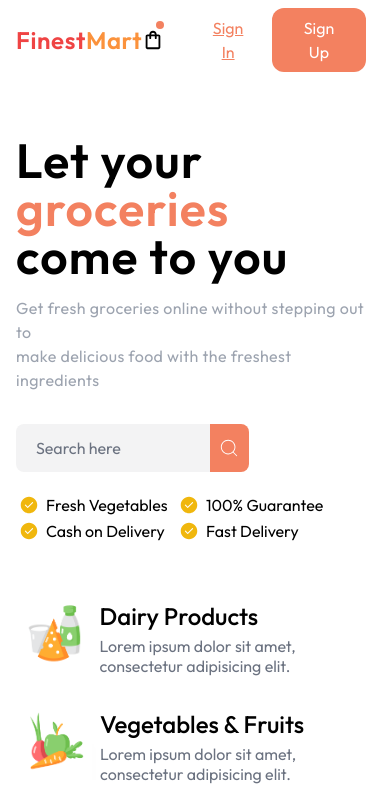
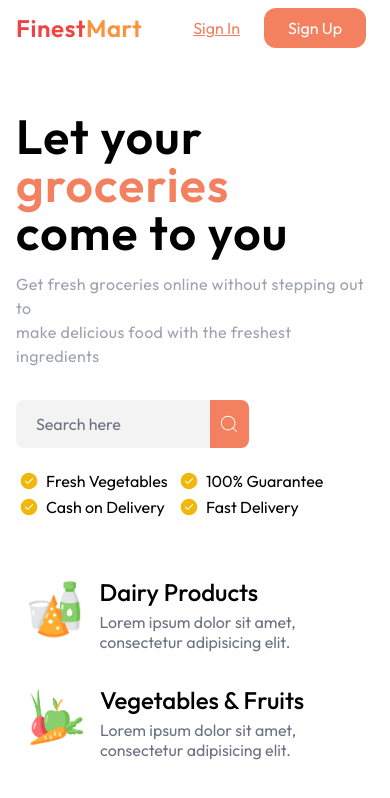
Before and after one commit to shivansh-pandey-531/FinestMart-frontend, a React (Vite) app: page / in a window 390 px wide. Shown: the top 798 px of the page. Built offline with nearby package versions, Linux system fonts and the light colour scheme.

Commit message:
#initial commit

```diff
--- a/src/components/Navbar.jsx
+++ b/src/components/Navbar.jsx
@@ -26,7 +26,7 @@ const Navbar = () => {
         </div>
 
         <div className='flex items-center gap-6 mr-2'>
-            <div className='relative mr-5 pt-2 cursor-pointer'>
+            <div className='relative hidden sm:block mr-5 pt-2 cursor-pointer'>
                 <MdOutlineShoppingBag size={22} />
                 <div className='bg-[#F38160] h-2 w-2 rounded-full absolute right-0 top-0'></div>
             </div>
```
